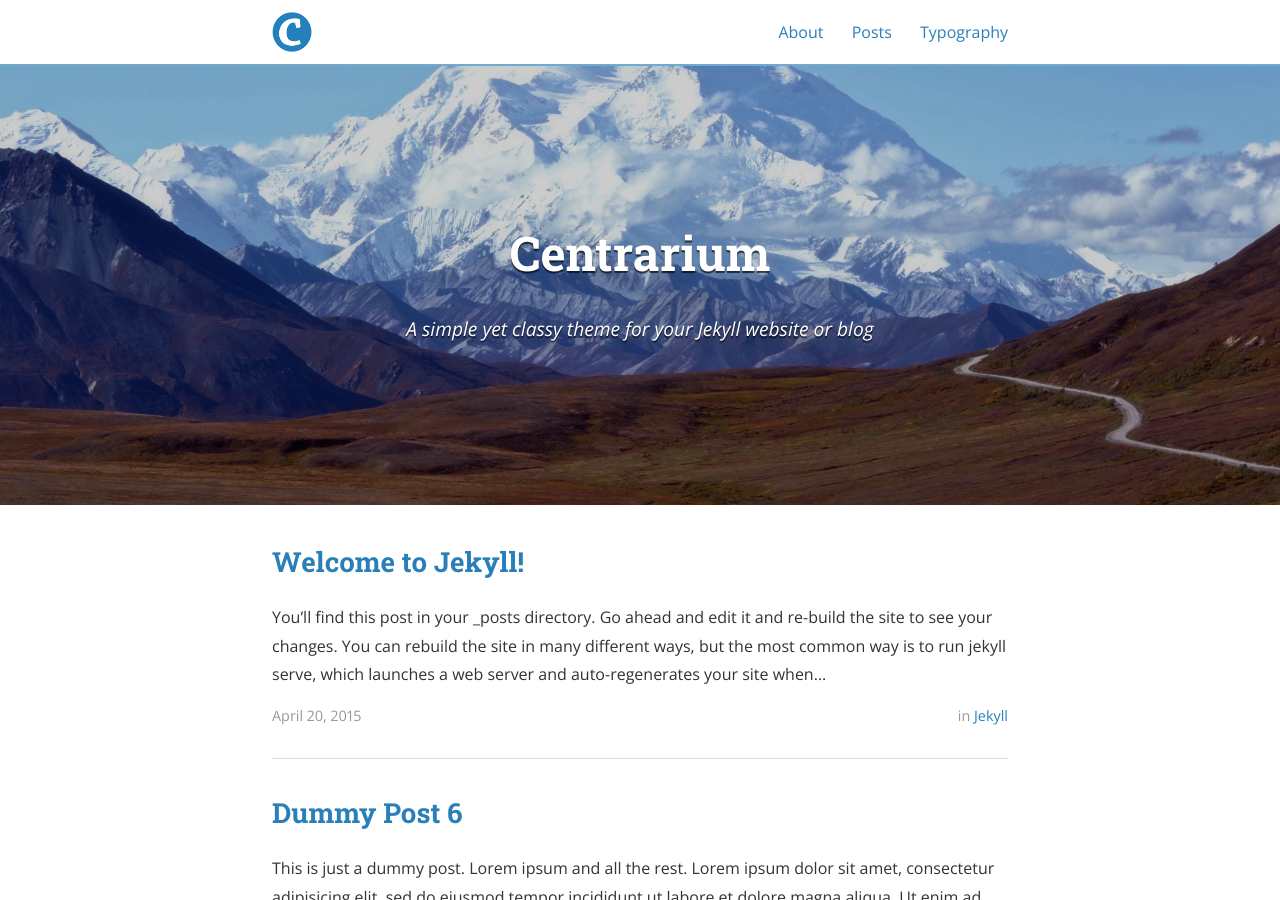
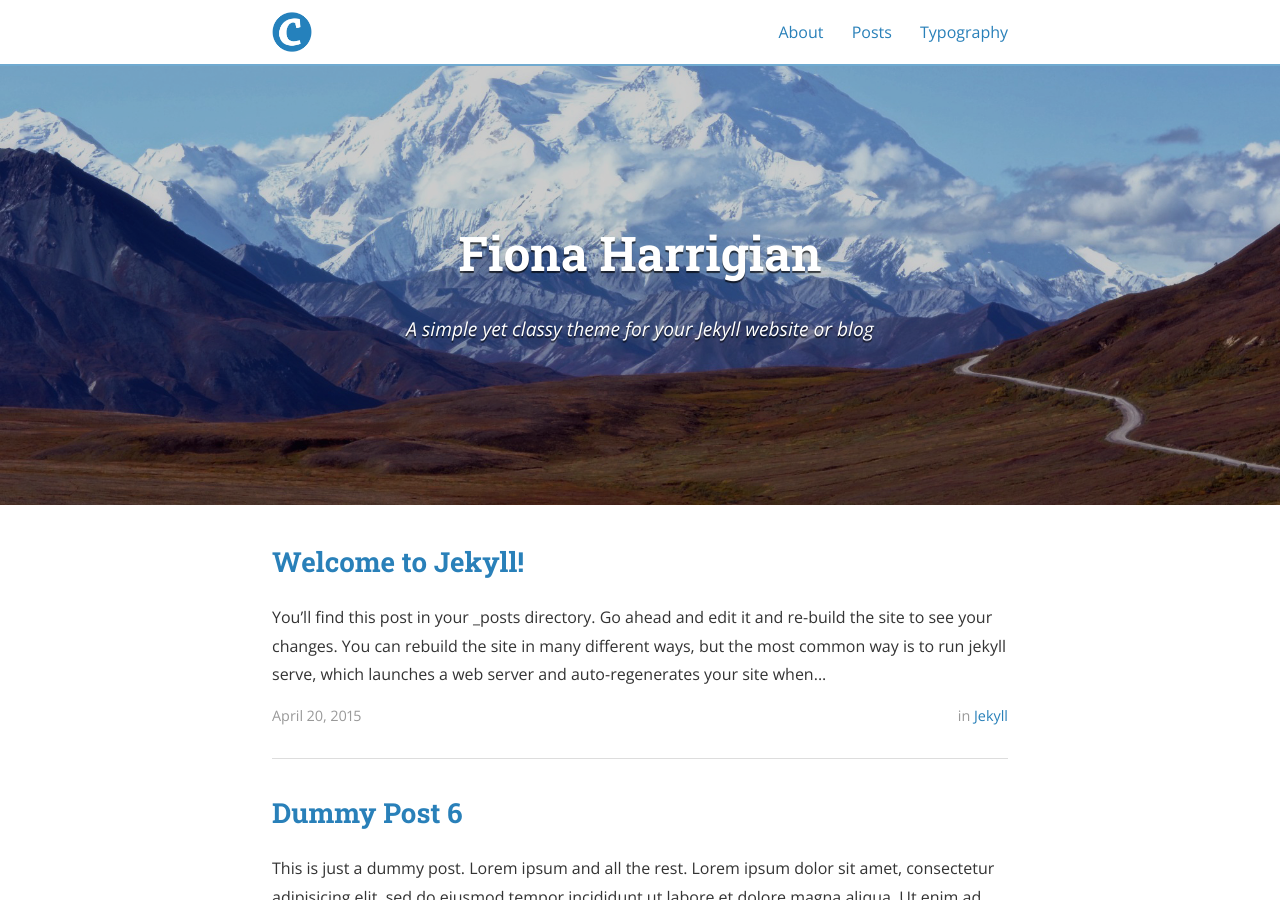
Before and after one commit to FionaHarrigian/fionaharrigian.github.io, a Jekyll site: the page built from index.html, in a window 1280 px wide and 900 px high. Built offline with Jekyll 4.4.1, drawn with Linux system fonts in a browser that asks for light colours; nearby versions of some CDN libraries; the list of posts is cut into pages by our own code; some of the changed text lies outside the part shown.

Commit message:
Update _config.yml
trying to add my own name to page

```diff
--- a/_config.yml
+++ b/_config.yml
@@ -9,7 +9,7 @@ exclude:
   - "/vendor/"
 
 # Site settings
-title: Centrarium
+title: Fiona Harrigian
 subtitle: "A simple yet classy theme for your Jekyll website or blog"
 email: blcentra@gmail.com
 name: Ben Centra
```
